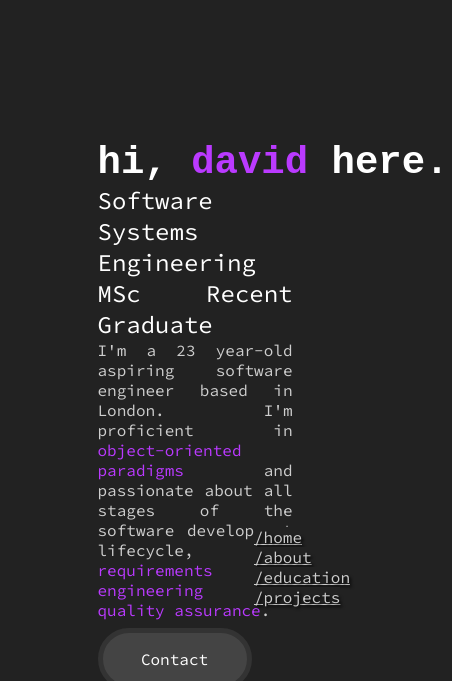
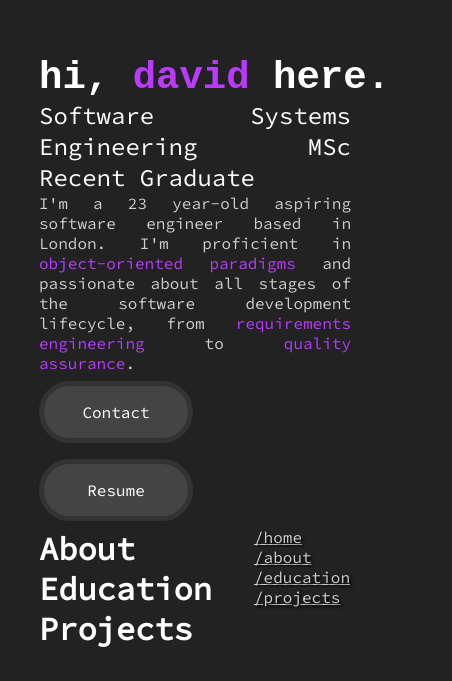
Before and after one commit to davejjwilliams/dave-website, a React (Create React App) app: page / in a window 390 px wide. Shown: the part 197-878 px from the top of the page, 452 px wide, since content can reach past the window. After the commit the page ends 846 px from the top, so only its background shows below. Built offline with nearby package versions, Linux system fonts and the light colour scheme.

Commit message:
Main Media Query

```diff
--- a/src/App.css
+++ b/src/App.css
@@ -39,10 +39,10 @@ html, body {
 
 .typing {
   width: 15ch;
-  animation: typing 1.2s steps(15), blink .5s step-end infinite alternate;
+  animation: typing 1.5s steps(15), blink .5s step-end infinite alternate;
   white-space: nowrap;
   overflow: hidden;
-  border-right: 3px solid;
+  border-right: 3px solid var(--highlight-color);
   font-family: monospace;
   font-size: 3em;
 }
@@ -98,5 +98,14 @@ html, body {
 .intro-button:hover {
   background-color: var(--highlight-color);
   border: 5px solid #822ab1;
+}
 
+@media screen and (max-width: 900px) {
+  .main {
+    text-align: justify;
+    font-family: 'Source Code Pro', monospace;
+    width: 80%;
+    margin-top: 30vh;
+    margin-left: 10%;
+  }
 }
```
